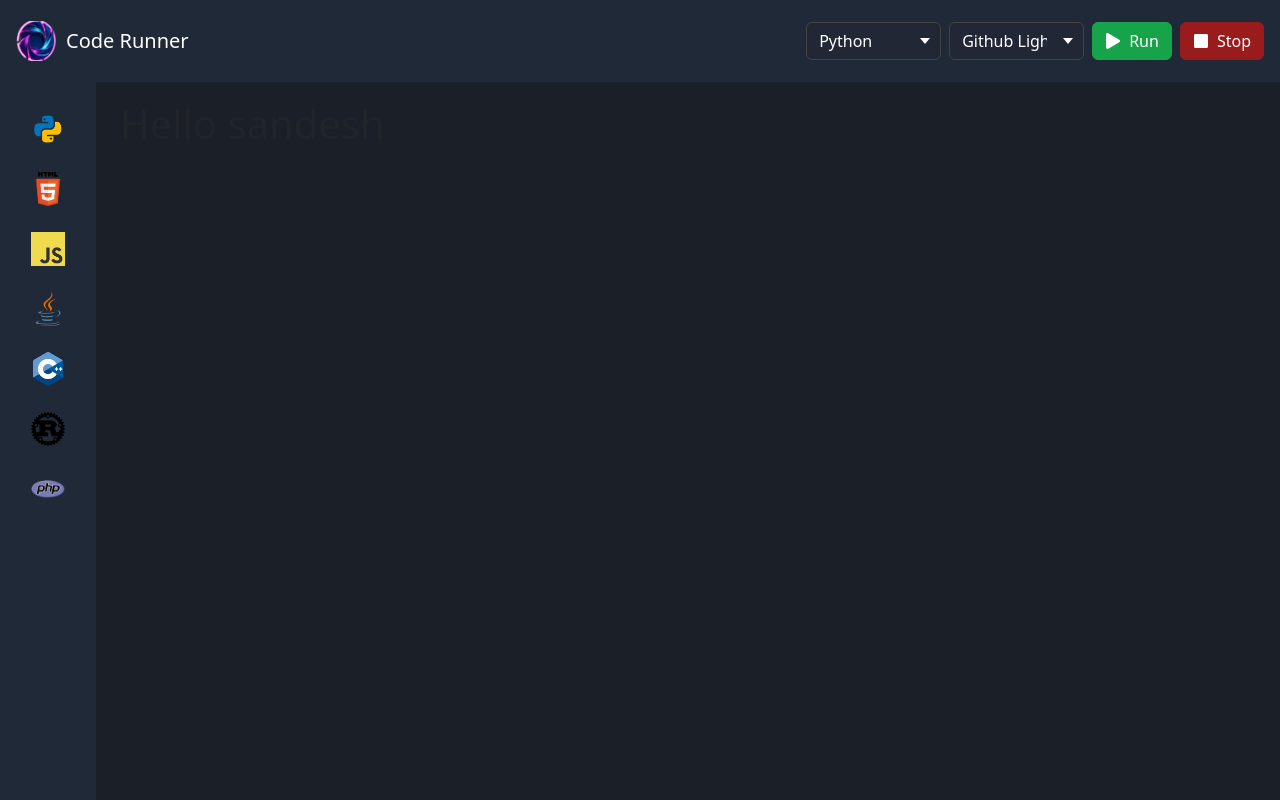
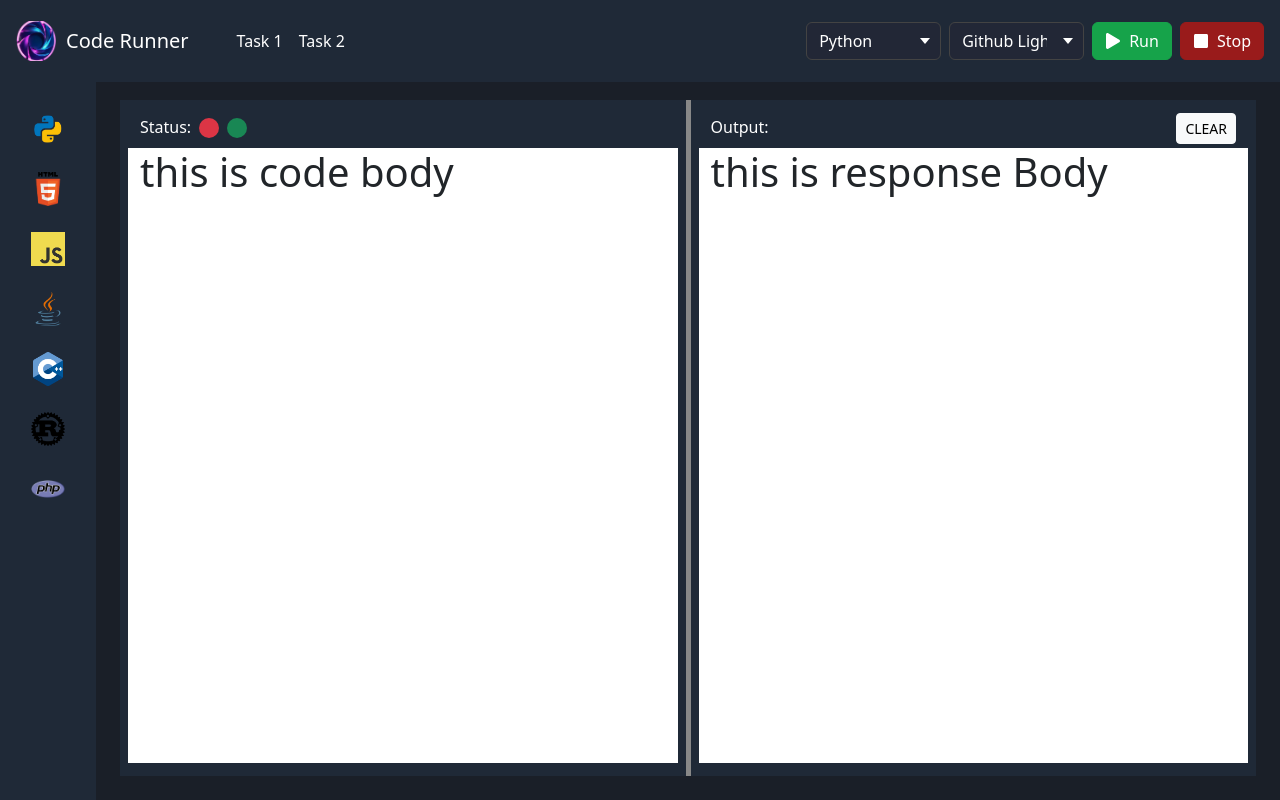
Before and after one commit to sandesh-chhetry/code-runner, a React (Vite) app: page / in a window 1280 px wide. Built offline with nearby package versions, Linux system fonts and the light colour scheme.

Commit message:
overall layout setup

```diff
--- a/src/App.tsx
+++ b/src/App.tsx
@@ -5,6 +5,7 @@ import 'bootstrap/dist/css/bootstrap.min.css';
 import './assets/scss/style.scss'
 import { BrowserRouter as Router, Routes, Route } from 'react-router-dom';
 import Home from './pages/home';
+import Course from './pages/course/course';
 
 function App() {
 
@@ -13,6 +14,7 @@ function App() {
       <Router>
         <Routes>
           <Route path='/' element={<Home />}></Route>
+          <Route path='/course' element={<Course />}></Route>
         </Routes>
 
       </Router>
--- a/src/assets/scss/style.scss
+++ b/src/assets/scss/style.scss
@@ -7,7 +7,7 @@
   background-color: $darkColor !important;
 }
 
-.body-wrap{
+.body-wrap {
   margin-left: $sidebarWidth;
   padding: 24px;
   background-color: #1A1F28;
@@ -15,6 +15,63 @@
   padding-top: 100px;
 }
 
-.editor-body{
+.editor-body {
   height: 100%;
+
+  .body-title {
+    height: 40px;
+    display: flex;
+    align-items: center;
+    padding: 0px 12px;
+
+    h4 {
+      color: #ffffff;
+      font-size: 16px;
+      margin: 0;
+    }
+  }
+
+  .editor-section {
+    height: calc(100% - 45px);
+    padding: 0px 12px;
+    overflow-x: scroll;
+  }
+
+  .status-icon {
+    height: 20px;
+    width: 20px;
+    display: flex;
+    border-radius: 16px;
+  }
 }
+
+// -------------------------------------
+// resizable body style
+// -------------------------------------
+.resizable-container {
+  display: flex;
+  // height: 100vh;
+  width: 100%;
+}
+
+.left-div,
+.right-div {
+  height: 100%;
+  overflow: auto;
+}
+
+.left-div {
+  // background-color: #f0f0f0;
+}
+
+.right-div {
+  // background-color: #e0e0e0;
+}
+
+.divider {
+  width: 5px;
+  background-color: #888;
+  cursor: col-resize;
+  position: relative;
+  z-index: 10;
+}
--- a/src/components/header/index.tsx
+++ b/src/components/header/index.tsx
@@ -11,6 +11,8 @@ const Header = () => {
           <Navbar.Brand href="#" className='font-bold h3 m-0 text-white'>
             <div className="logo-wrap"><img src={Logo} width={150} /></div>
             Code Runner</Navbar.Brand>
+            <Nav.Link href="/" className="text-white ms-5"> Task 1</Nav.Link>
+            <Nav.Link href="/course" className="text-white ms-3"> Task 2</Nav.Link>
           <Navbar.Toggle aria-controls="navbarScroll" />
           <Navbar.Collapse id="navbarScroll">
             <Nav
--- /dev/null
+++ b/src/pages/course/course.tsx
@@ -0,0 +1,55 @@
+import React, { useState } from "react";
+import Layout from "../../components/layout";
+import "./style.scss";
+import { Container } from "react-bootstrap";
+const Course = () => {
+  const courseList = [
+    {
+      "id": 1,
+      "name": "Introduction to Programming",
+      "number": "CS101",
+      "subtitle": "Learn the basics of programming with Python"
+    },
+    {
+      "id": 2,
+      "name": "Web Development",
+      "number": "WD201",
+      "subtitle": "Build dynamic websites with HTML, CSS, and JavaScript"
+    },
+    {
+      "id": 3,
+      "name": "Data Structures and Algorithms",
+      "number": "DSA301",
+      "subtitle": "Master the fundamental concepts for efficient problem-solving"
+    }
+  ]
+
+  const [activeIndex, setActiveIndex] = useState<number | null>(0);
+
+  const handleClick = (index: number) => {
+    setActiveIndex(index);
+  };
+
+  return (
+    <Layout>
+      <div className="bg-white h-100 course-wrap">
+        <Container>
+          <div className="d-flex gap-3">
+            {courseList.map((course, index) => (
+              <div
+                key={course.id}
+                className={`course-list ${activeIndex === index ? 'active' : ''}`}
+                onClick={() => handleClick(index)}>
+                <h3>{course.name}</h3>
+                <p>{course.number}</p>
+                <small>{course.subtitle}</small>
+              </div>
+            ))}
+          </div>
+        </Container>
+      </div>
+    </Layout>
+  )
+}
+
+export default Course
--- /dev/null
+++ b/src/pages/course/style.scss
@@ -0,0 +1,25 @@
+// -----------------------------
+// seprate style for ui-course
+// -----------------------------
+@import url('https://fonts.googleapis.com/css2?family=Outfit:wght@100..900&display=swap');
+$secondaryColor: #C33241;
+$secondaryColor50: #F9EBEC;
+
+.course-wrap {
+  font-family: "Outfit", serif;
+
+  .course-list {
+    width: 280px;
+    border-radius: 32px;
+    padding: 36px;
+    &:hover{
+      cursor: pointer;
+    }
+    &.active {
+      background: $secondaryColor;
+      width: 592px;
+      padding: 75px 40px;
+      color: #ffffff;
+    }
+  }
+}
--- /dev/null
+++ b/src/pages/home/components/codebody.tsx
@@ -0,0 +1,17 @@
+import React from "react";
+const CodeBody = () => {
+  return (
+    <>
+      <div className="body-title gap-2">
+        <h4>Status:</h4>
+        <span className="badge status-icon bg-danger"></span>
+        <span className="badge status-icon bg-success"></span>
+      </div>
+      <div className="bg-white editor-section">
+        <h1>this is code body</h1>
+      </div>
+    </>
+  )
+}
+
+export default CodeBody
--- /dev/null
+++ b/src/pages/home/components/responsebody.tsx
@@ -0,0 +1,19 @@
+import React from "react";
+import { Button } from "react-bootstrap";
+
+const ResponseBody = () => {
+  return (
+    <>
+      <div className="body-title justify-content-between">
+        <h4>Output:</h4>
+        <Button variant="light" className="btn-sm">CLEAR</Button>
+      </div>
+      <div className="bg-white editor-section">
+
+        <h1>this is response Body</h1>
+      </div>
+    </>
+  )
+}
+
+export default ResponseBody
--- a/src/pages/home/index.tsx
+++ b/src/pages/home/index.tsx
@@ -1,14 +1,55 @@
-import React from "react";
+import React, { useState } from "react";
 import Layout from "../../components/layout";
+import CodeBody from "./components/codebody";
+import ResponseBody from "./components/responsebody";
 
 const Home = () => {
+  const [dividerPosition, setDividerPosition] = useState(50);
+  const [isDragging, setIsDragging] = useState(false);
+
+  const handleMouseDown = () => {
+    setIsDragging(true);
+  };
+
+  const handleMouseMove = (e: MouseEvent) => {
+    if (isDragging) {
+      const containerWidth = window.innerWidth;
+      const newDividerPosition = (e.clientX / containerWidth) * 100;
+      setDividerPosition(Math.min(80, Math.max(20, newDividerPosition)));
+    }
+  };
+
+  const handleMouseUp = () => {
+    setIsDragging(false);
+  };
+
+  React.useEffect(() => {
+    if (isDragging) {
+      window.addEventListener('mousemove', handleMouseMove);
+      window.addEventListener('mouseup', handleMouseUp);
+    } else {
+      window.removeEventListener('mousemove', handleMouseMove);
+      window.removeEventListener('mouseup', handleMouseUp);
+    }
+    return () => {
+      window.removeEventListener('mousemove', handleMouseMove);
+      window.removeEventListener('mouseup', handleMouseUp);
+    };
+  }, [isDragging]);
   return (
-    <Layout >
-      <div className="editor-body">
-
-      <h1>Hello sandesh</h1>
-      </div>
-    </Layout>
+    <>
+      <Layout>
+        <div className="resizable-container editor-body">
+          <div className="left-div bg-dark p-2" style={{ width: `${dividerPosition}%` }}>
+            <CodeBody />
+          </div>
+          <div className="divider" onMouseDown={handleMouseDown}></div>
+          <div className="right-div bg-dark p-2" style={{ width: `${100 - dividerPosition}%` }}>
+            <ResponseBody />
+          </div>
+        </div>
+      </Layout>
+    </>
   )
 }
 
```
Also changed, not shown: 1 other file (tests, documents, lock files or other folders).
